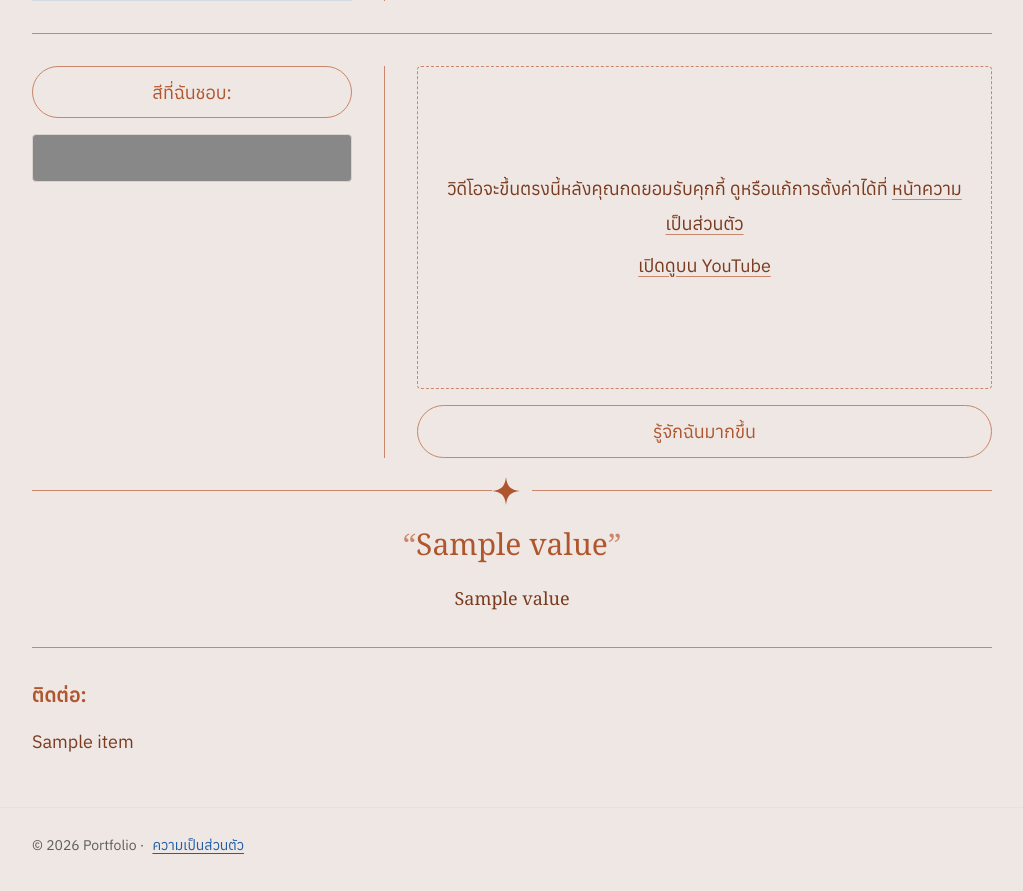
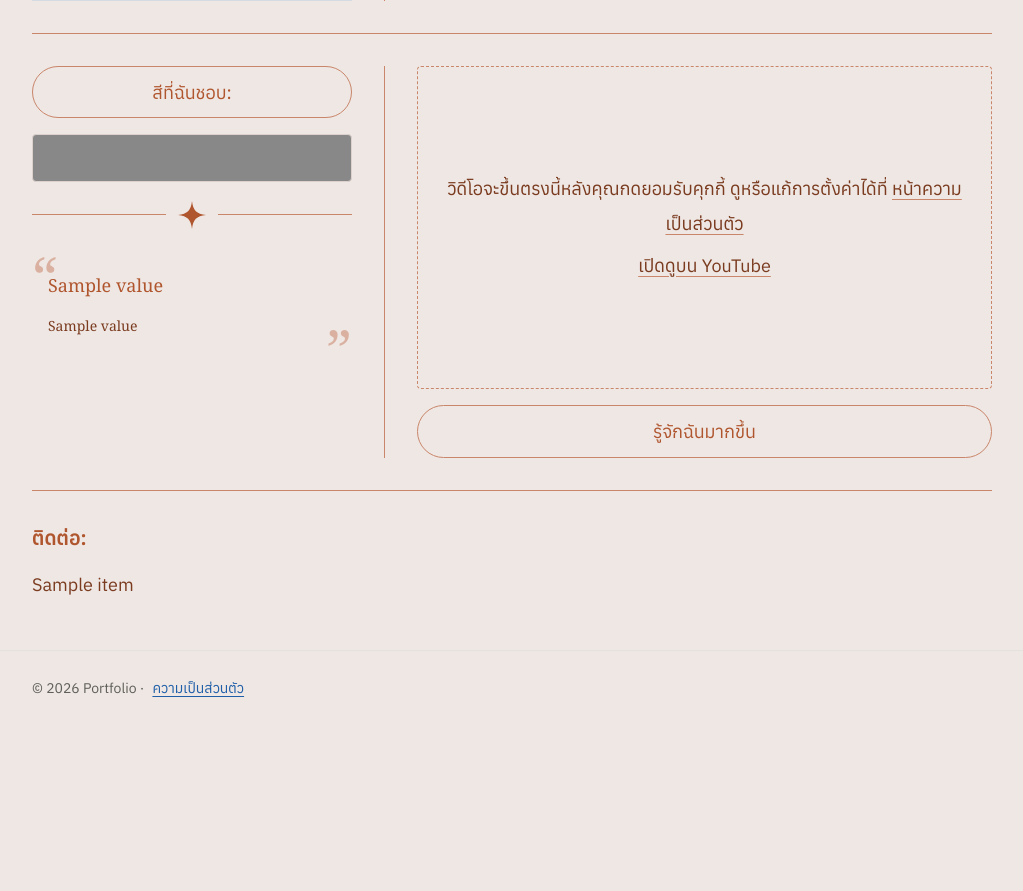
Before and after one commit to Su-Korawit/portfolio, a Node server app: template views/about.ejs in a window 1280 px wide. Shown: the part 651-1542 px from the top of the page, without its empty margins (128-1151 px from the left). After the commit the page ends 1348 px from the top, so only its background shows below. Run offline with Node 20, Linux system fonts and the light colour scheme; the template is opened without the code that fills it: most values are stand-ins (such as "Sample title", 1, 10 or a date in 2020); grey boxes marked "Sample" are stand-in pictures.

Commit message:
ย้ายคำคมไปใต้แถบสี ย่อตัวอักษร และใส่เครื่องหมายคำพูดเป็นลวดลาย
- คำคมกลับไปอยู่คอลัมน์เดียวกับแถบสี ต่อจากแถบสีลงมา คั่นด้วยเส้นที่มีดาว
  อยู่กลาง (ตามเลย์เอาต์อ้างอิง) ไม่ใช่แถวเต็มความกว้างแยกต่างหากอีกแล้ว
- ย่อตัวอักษรจาก clamp(1.375rem, 2.6vw, 1.875rem) เหลือ --fs-base และที่มา
  ของคำคมเหลือ --fs-sm ข้อความยาวจึงยังอยู่ในคอลัมน์แคบได้
- ใส่เครื่องหมายคำพูดขนาดใหญ่คร่อมมุมบนซ้ายกับล่างขวาเป็นลวดลาย ใช้
  content: "…" / "" เพื่อให้ screen reader ไม่อ่านเครื่องหมายเหล่านี้ออกมา
  ซ้ำกับที่ blockquote ถูกประกาศว่าเป็นคำพูดอยู่แล้ว

Co-Authored-By: Claude Opus 5 <noreply@anthropic.com>
Claude-Session: https://claude.ai/code/session_01Gm2tPf9HxBEF1XNDRzKuLM

```diff
--- a/public/css/site.css
+++ b/public/css/site.css
@@ -563,9 +563,11 @@ body:has(main.about) {
 }
 .about-video-wait p { margin: 0; }
 
-/* The quote spans the whole width, with the star centred on the rule above it. */
-.about-row-quote { position: relative; text-align: center; }
-.about-row-quote > .about-star {
+/* The quote sits under the swatches, in small type so a long passage still fits the narrow column. The star
+   is centred on the rule that separates it from the swatches above. */
+.about-aside > * + * { margin-top: var(--sp-8); padding-top: var(--sp-8); border-top: 1px solid var(--about-rule); }
+.about-quote-wrap { position: relative; }
+.about-quote-wrap > .about-star {
   position: absolute;
   top: 0;
   left: 50%;
@@ -574,14 +576,27 @@ body:has(main.about) {
   background: var(--about-bg);
   box-sizing: content-box;
 }
-.about-quote-block { max-width: var(--measure-wide); margin: 0 auto; }
-/* The quotation marks are drawn by the block itself: the text is already a <blockquote>, so repeating them
-   in the markup would have a screen reader read stray punctuation. */
-.about-quote { margin: 0; font-size: clamp(1.375rem, 2.6vw, 1.875rem); line-height: 1.4; color: var(--about-accent); }
-.about-quote::before, .about-quote::after { color: var(--about-rule); }
-.about-quote::before { content: "\201C"; }
-.about-quote::after { content: "\201D"; }
-.about-quote-source { margin: var(--sp-4) 0 0; color: var(--about-ink); font-size: var(--fs-base); }
+/* The quotation marks are drawn by the block, one hung over each corner of the text, the way the reference
+   sets a quote. They are decoration, so the empty alt text after the slash keeps a screen reader from
+   reading stray punctuation around a <blockquote> that is already announced as a quote. */
+.about-quote-block {
+  position: relative;
+  margin: 0;
+  padding: var(--sp-6) var(--sp-4) var(--sp-4);
+}
+.about-quote-block::before, .about-quote-block::after {
+  position: absolute;
+  font-family: var(--font-serif);
+  font-size: 3.5rem;
+  line-height: 1;
+  color: var(--about-rule);
+  opacity: 0.55;
+  pointer-events: none;
+}
+.about-quote-block::before { content: "\201C" / ""; top: 0; left: 0; }
+.about-quote-block::after { content: "\201D" / ""; right: 0; bottom: 0; transform: translateY(0.35em); }
+.about-quote { margin: 0; font-size: var(--fs-base); line-height: 1.65; color: var(--about-accent); }
+.about-quote-source { margin: var(--sp-3) 0 0; color: var(--about-ink); font-size: var(--fs-sm); }
 .about-quote-source cite { font-style: normal; }
 
 /* Contact sits under a rule at the foot of the page, like the reference. */
@@ -604,9 +619,6 @@ body:has(main.about) {
      picture with no text beside it keeps a sane size rather than growing to the width of the page */
   .about-row > :only-child { grid-column: 1 / -1; }
   .about-figure:only-child .about-portrait { max-width: 20rem; }
-  /* the quote row is one block, so the two-column rule above must not land on the figure inside it */
-  .about-row-quote { display: block; }
-  .about-row.about-row-quote > * { padding-left: 0; border-left: 0; }
   .about-figure { margin: 0; }
   .about-portrait { max-width: none; }
   .about-video { margin-top: 0; }
--- a/views/about.ejs
+++ b/views/about.ejs
@@ -10,7 +10,8 @@ const social = [
 ];
 const hasSocial = social.some(([key]) => settings[key]) || settings.email;
 const hasIntro = Boolean(aboutImage || name.value || aboutBody || facts.items.length);
-const hasLower = Boolean(aboutColors.length || aboutVideo);
+const hasAside = Boolean(aboutColors.length || quote.value);
+const hasLower = Boolean(hasAside || aboutVideo);
 const hasContact = Boolean(contact.items.length || hasSocial);
 -%>
 <%- include('partials/head') %>
@@ -55,14 +56,29 @@ const hasContact = Boolean(contact.items.length || hasSocial);
 <% } -%>
 <% if (hasLower) { -%>
     <div class="about-row about-row-lower">
+<% if (hasAside) { -%>
+      <div class="about-aside">
 <% if (aboutColors.length) { -%>
-      <div class="about-colors">
-        <p class="about-pill" id="about-colors-label"><%= t.aboutColorsLabel %></p>
-        <ul class="about-swatches" aria-labelledby="about-colors-label">
+        <div class="about-colors">
+          <p class="about-pill" id="about-colors-label"><%= t.aboutColorsLabel %></p>
+          <ul class="about-swatches" aria-labelledby="about-colors-label">
 <% for (const color of aboutColors) { -%>
-          <li><span class="about-swatch" style="background: <%= color %>"></span><span class="sr-only"><%= color %></span></li>
+            <li><span class="about-swatch" style="background: <%= color %>"></span><span class="sr-only"><%= color %></span></li>
 <% } -%>
-        </ul>
+          </ul>
+        </div>
+<% } -%>
+<% if (quote.value) { -%>
+        <div class="about-quote-wrap">
+          <%- include('partials/about-star') %>
+          <figure class="about-quote-block">
+            <blockquote class="about-quote"<% if (quote.lang !== lang) { %> lang="<%= quote.lang %>"<% } %>><%= quote.value %></blockquote>
+<% if (quoteSource.value) { -%>
+            <figcaption class="about-quote-source"<% if (quoteSource.lang !== lang) { %> lang="<%= quoteSource.lang %>"<% } %>><cite><%= quoteSource.value %></cite></figcaption>
+<% } -%>
+          </figure>
+        </div>
+<% } -%>
       </div>
 <% } -%>
 <% if (aboutVideo) { -%>
@@ -80,17 +96,6 @@ const hasContact = Boolean(contact.items.length || hasSocial);
         <p class="about-pill"><%= t.aboutVideoTitle %></p>
       </div>
 <% } -%>
-    </div>
-<% } -%>
-<% if (quote.value) { -%>
-    <div class="about-row about-row-quote">
-      <%- include('partials/about-star') %>
-      <figure class="about-quote-block">
-        <blockquote class="about-quote"<% if (quote.lang !== lang) { %> lang="<%= quote.lang %>"<% } %>><%= quote.value %></blockquote>
-<% if (quoteSource.value) { -%>
-        <figcaption class="about-quote-source"<% if (quoteSource.lang !== lang) { %> lang="<%= quoteSource.lang %>"<% } %>><cite><%= quoteSource.value %></cite></figcaption>
-<% } -%>
-      </figure>
     </div>
 <% } -%>
 <% if (hasContact) { -%>
```
Also changed, not shown: docs/superpowers/specs/2026-09-13-blog-portfolio-design.md (+2 -2 lines).
